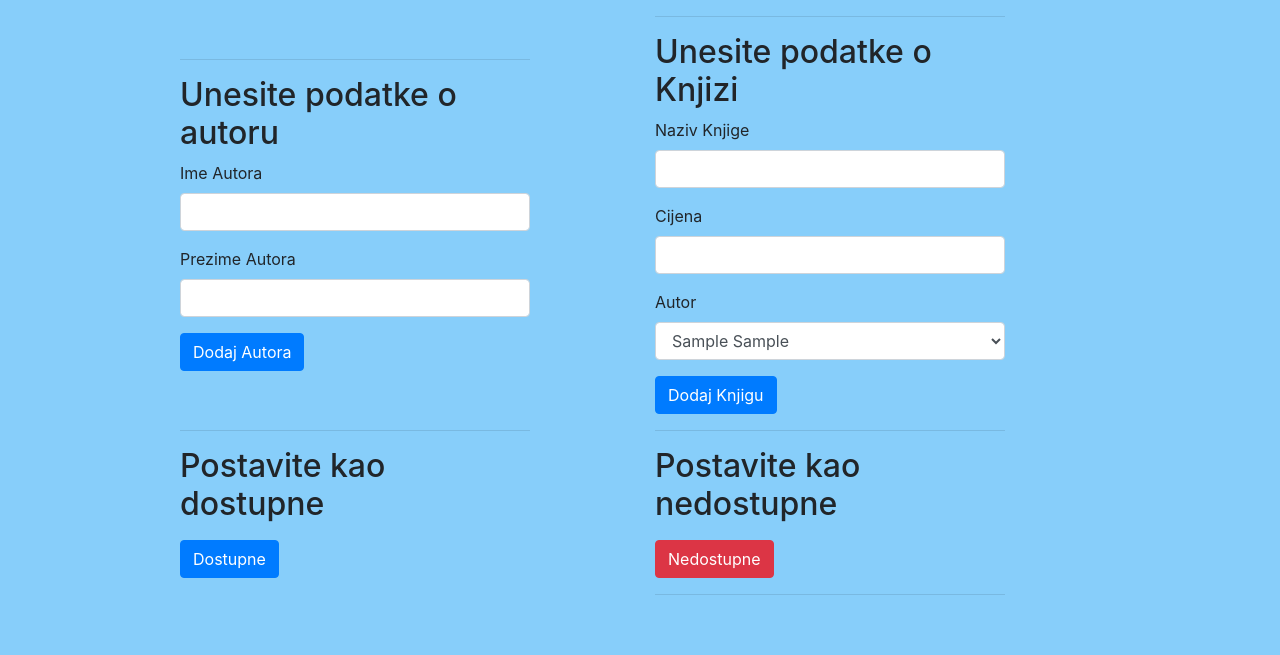
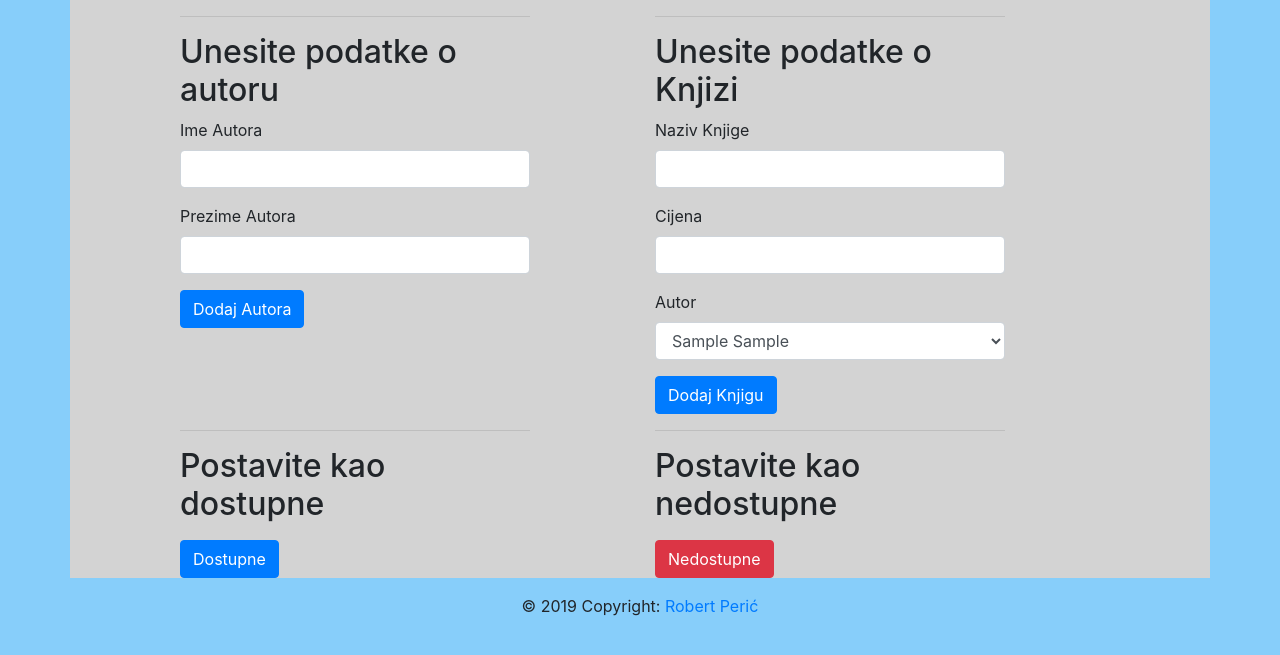
Before and after one commit to PericR/plava-knjiznica-2.0, a CodeIgniter app: page /database/index.php/knjiga/dodaj_knjigu in a window 1280 px wide. Shown: the part 56-711 px from the top of the page. Run offline with CodeIgniter, Linux system fonts and the light colour scheme; tables that the repository leaves empty or names only in its code hold one stand-in row (values such as "Sample post"); data that the repository does not hold is empty.

Commit message:
postavljen footer

```diff
--- a/application/views/knjiga_view.php
+++ b/application/views/knjiga_view.php
@@ -1,4 +1,4 @@
-<div class="row align-items-center h-100">
+<div class="row align-items-top h-100">
     <div class="col-md-4 offset-md-1">
         <hr>
         <h2>Unesite podatke o autoru</h2>
@@ -106,7 +106,6 @@
                 Nedostupne
             </button>
         </form>
-        <hr>
     </div>
 </div>
 
--- a/application/views/templates/footer.php
+++ b/application/views/templates/footer.php
@@ -1,5 +1,10 @@
+        </div>
 
-        </div>
+        <footer class="page-footer font-small blue">
+            <div class="footer-copyright text-center py-3">© 2019 Copyright:
+                <a href="https://github.com/PericR/plava-knjiznica-2.0/blob/master/license.txt"> Robert Perić</a>
+            </div>
+        </footer>
         <script src="https://code.jquery.com/jquery-3.3.1.slim.min.js" integrity="sha384-q8i/X+965DzO0rT7abK41JStQIAqVgRVzpbzo5smXKp4YfRvH+8abtTE1Pi6jizo" crossorigin="anonymous"></script>
         <script src="https://cdnjs.cloudflare.com/ajax/libs/popper.js/1.14.7/umd/popper.min.js" integrity="sha384-UO2eT0CpHqdSJQ6hJty5KVphtPhzWj9WO1clHTMGa3JDZwrnQq4sF86dIHNDz0W1" crossorigin="anonymous"></script>
         <script src="https://stackpath.bootstrapcdn.com/bootstrap/4.3.1/js/bootstrap.min.js" integrity="sha384-JjSmVgyd0p3pXB1rRibZUAYoIIy6OrQ6VrjIEaFf/nJGzIxFDsf4x0xIM+B07jRM" crossorigin="anonymous"></script>
--- a/static/style.css
+++ b/static/style.css
@@ -1,3 +1,9 @@
 #body{
     background-color: lightskyblue;
 }
+
+.container{
+    background-color: lightgray;
+    min-height: 100%;
+    height: 100%;
+}
```
